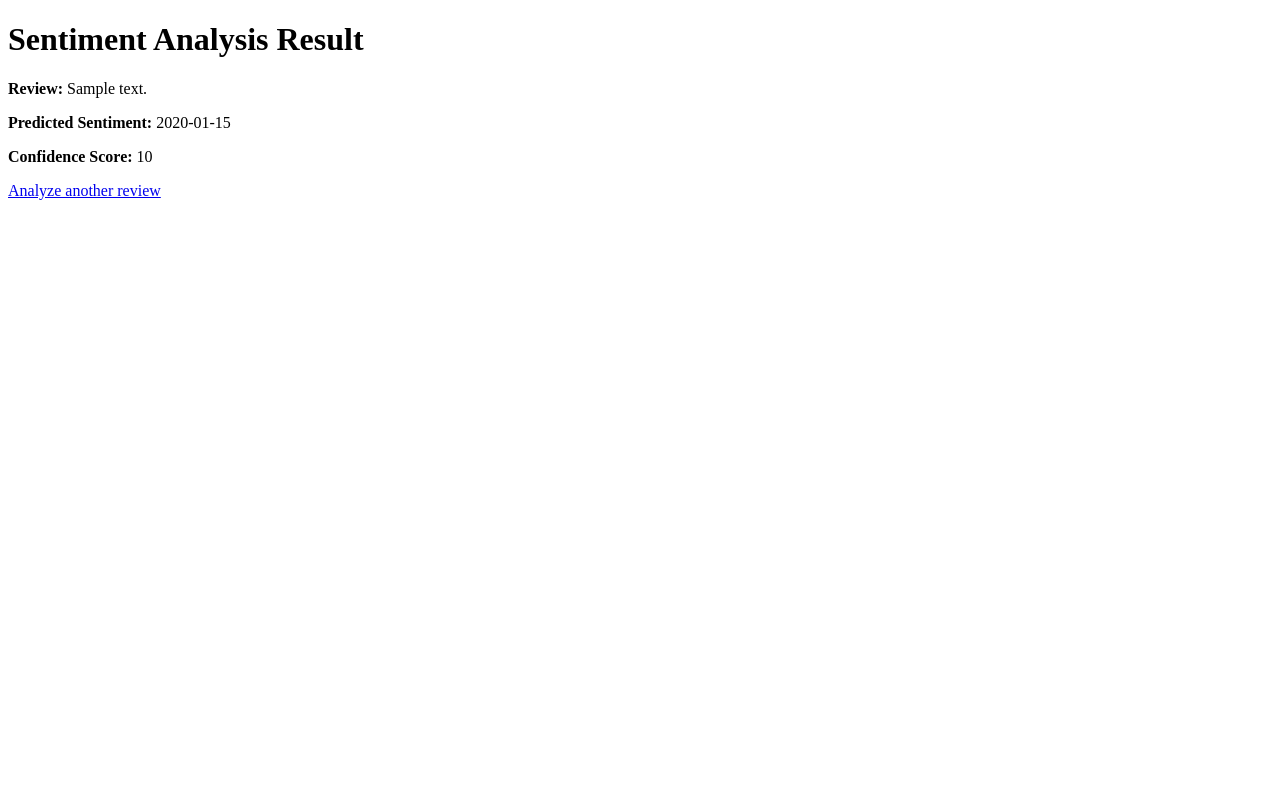
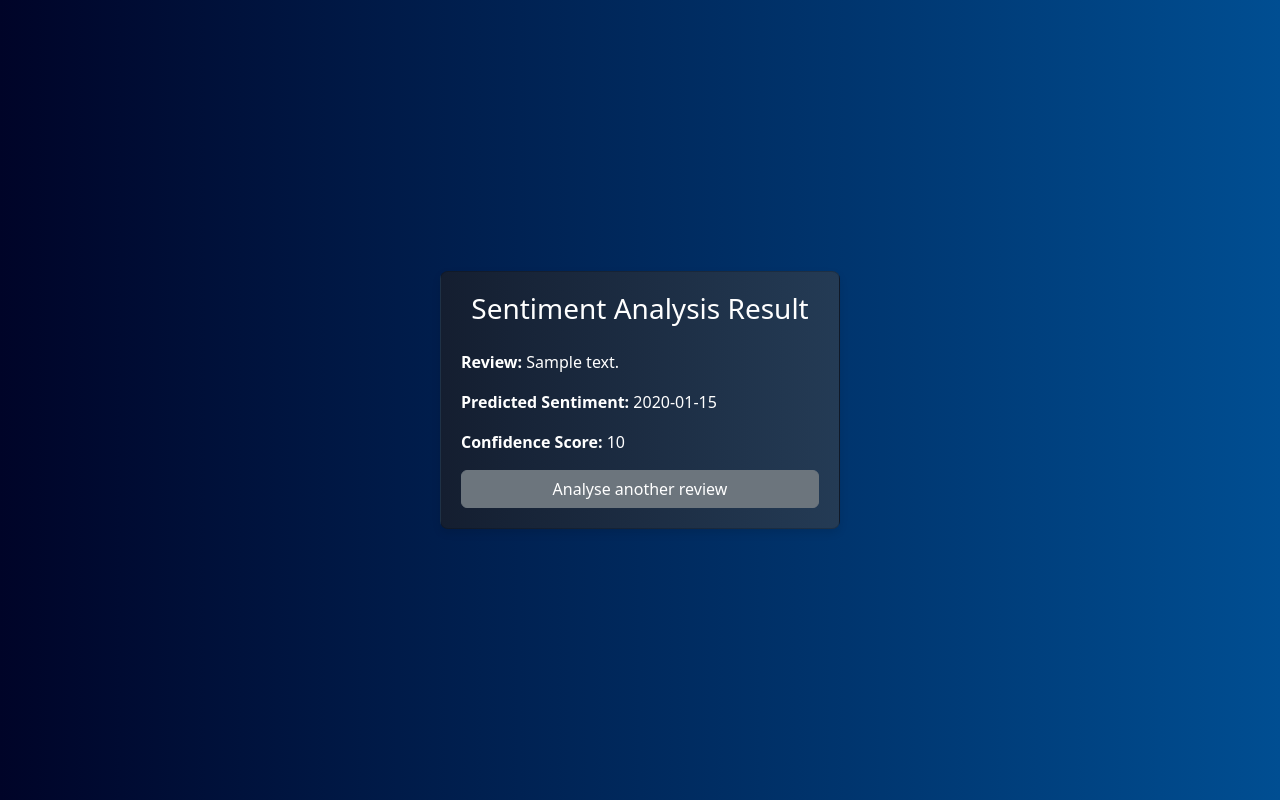
Before and after one commit to joaquinmorales13a069/ISY503_M12_Group-4_Final-Project, a Flask app: template templates/result.html in a window 1280 px wide. Run offline with Flask 3, Linux system fonts and the light colour scheme; the template is opened without the code that fills it: most values are stand-ins (such as "Sample title", 1, 10 or a date in 2020).

Commit message:
Results design done.

```diff
--- a/templates/result.html
+++ b/templates/result.html
@@ -1,15 +1,51 @@
 <!-- templates/result.html -->
 <!DOCTYPE html>
 <html lang="en">
-<head>
-    <meta charset="UTF-8">
+  <head>
+    <meta charset="UTF-8" />
+    <meta name="viewport" content="width=device-width, initial-scale=1.0" />
     <title>Sentiment Analysis Result</title>
-</head>
-<body>
-    <h1>Sentiment Analysis Result</h1>
-    <p><strong>Review:</strong> {{ review }}</p>
-    <p><strong>Predicted Sentiment:</strong> {{ sentiment }}</p>
-    <p><strong>Confidence Score:</strong> {{ confidence | round(2) }}</p>
-    <a href="/">Analyze another review</a>
-</body>
+    <link
+      href="https://cdn.jsdelivr.net/npm/bootstrap@5.3.0-alpha3/dist/css/bootstrap.min.css"
+      rel="stylesheet"
+    />
+    <style>
+      .grad1 {
+        background-image: linear-gradient(to right, #141e30, #243b55);
+      }
+      body {
+        background-image: linear-gradient(to right, #000428, #004e92);
+        background-color: #f8f9fa;
+        display: flex;
+        justify-content: center;
+        align-items: center;
+        height: 100vh;
+        margin: 0;
+      }
+
+      .card {
+        width: 400px;
+        padding: 20px;
+        border-radius: 8px;
+        box-shadow: 0 4px 8px rgba(0, 0, 0, 0.1);
+      }
+
+      .btn {
+        width: 100%;
+      }
+    </style>
+  </head>
+  <body>
+    <div class="card grad1">
+      <h3 class="text-center mb-4 text-white">Sentiment Analysis Result</h3>
+      <div class="mb-3 text-white"><strong>Review:</strong> {{ review }}</div>
+      <div class="mb-3 text-white">
+        <strong>Predicted Sentiment:</strong> {{ sentiment }}
+      </div>
+      <div class="mb-3 text-white">
+        <strong>Confidence Score:</strong> {{ confidence | round(2) }}
+      </div>
+      <a href="/" class="btn btn-secondary">Analyse another review</a>
+    </div>
+  </body>
 </html>
```
Also changed, not shown: templates/index.html (+8 -6 lines).
